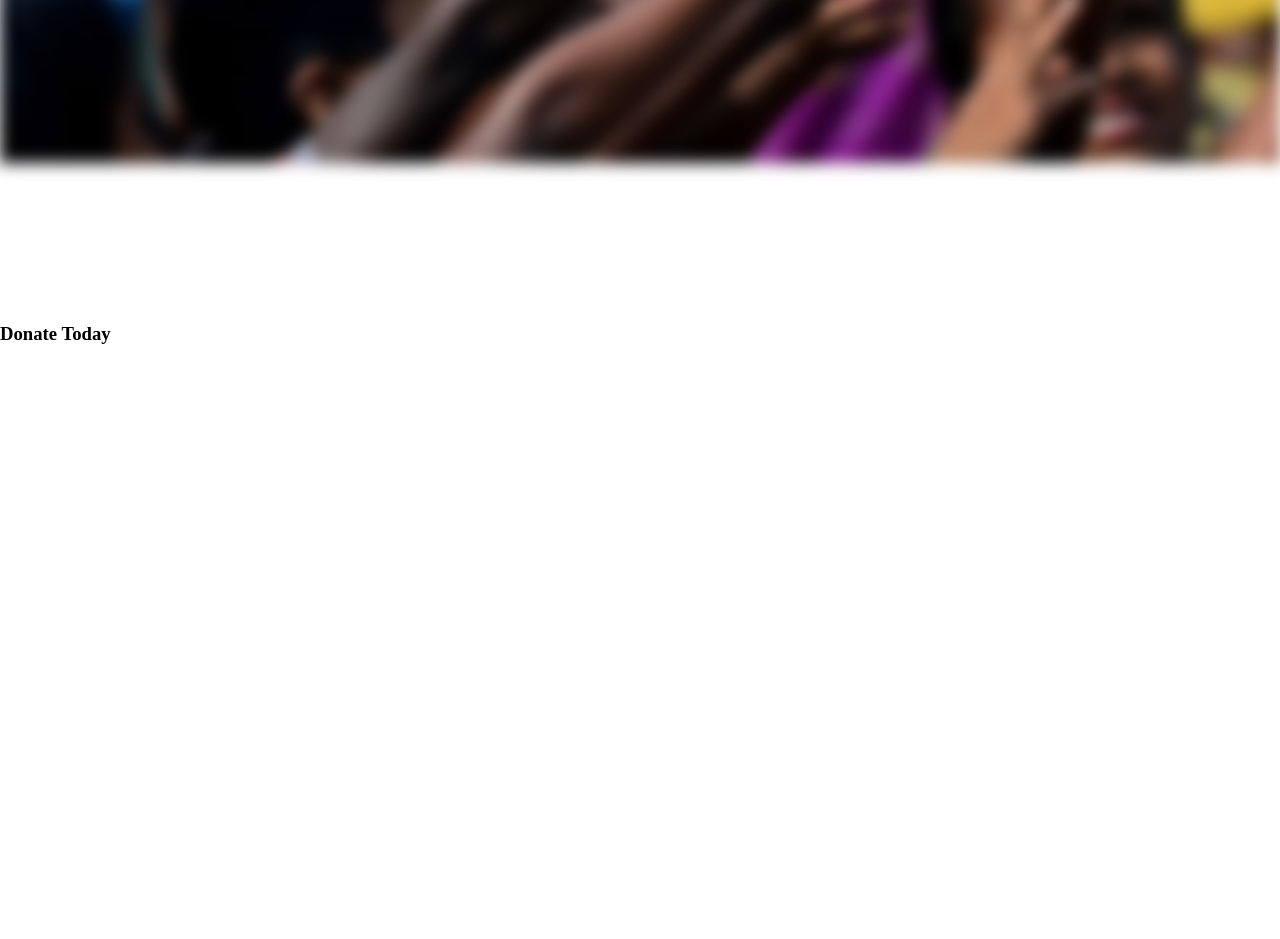
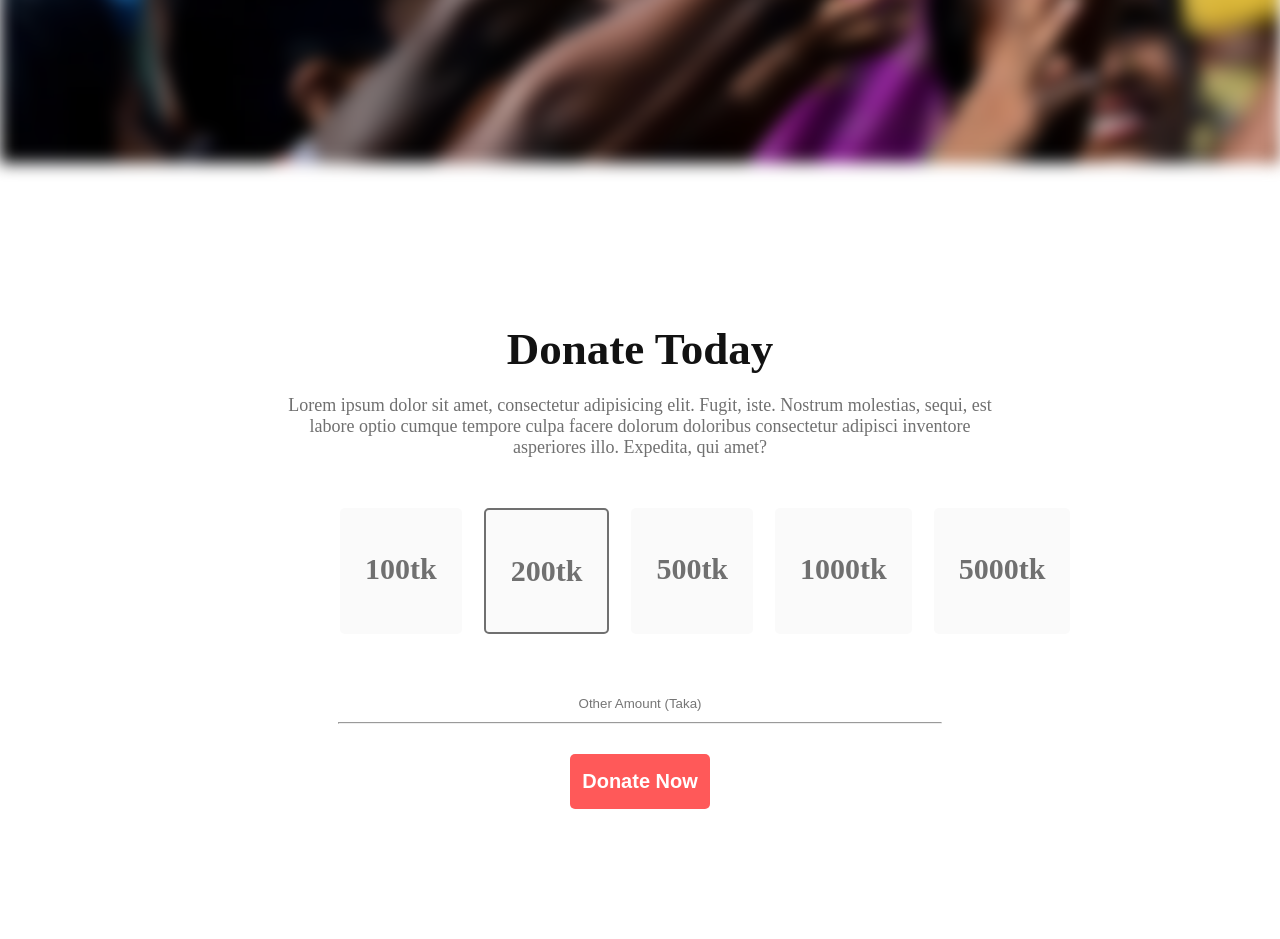
Before and after one commit to Omar-Kaiyum-Nayeem/practice-repo, a plain HTML site: page index.html in a window 1280 px wide. Shown: the part 537-1476 px from the top of the page. Before the commit the page ends 882 px from the top, so only its background shows below. Drawn offline with Linux system fonts and the light colour scheme.

Commit message:
donate part added

```diff
--- a/index.html
+++ b/index.html
@@ -11,14 +11,47 @@
       <nav>
         <div class="bg-image"></div>
         <div class="bg-header">
-            <h1 class="bg-heading">Let’s Help Those Who Are More In Need</h1>
-            <p class="bg-paragraph">Lorem ipsum dolor sit amet, usu cu esse possit referrentur, at eam falli deterruisset. No duo populo animal noluisse, enim</p>
-            <p class="button-center"><button class="donate">Donate Now</button></p>
+          <h1 class="bg-heading">Let’s Help Those Who Are More In Need</h1>
+          <p class="bg-paragraph">
+            Lorem ipsum dolor sit amet, usu cu esse possit referrentur, at eam
+            falli deterruisset. No duo populo animal noluisse, enim
+          </p>
+          <p class="button-center">
+            <button class="donate">Donate Now</button>
+          </p>
         </div>
       </nav>
     </header>
     <main>
-        <h3>Donate Today</h3>
+      <section>
+        <h3 class="donate-today">Donate Today</h3>
+        <p class="donate-today-description">
+          Lorem ipsum dolor sit amet, consectetur adipisicing elit. Fugit, iste.
+          Nostrum molestias, sequi, est labore optio cumque tempore culpa facere
+          dolorum doloribus consectetur adipisci inventore asperiores illo.
+          Expedita, qui amet?
+        </p>
+        <div class="amount">
+          <p>100tk</p>
+          <p id="selected-amount">200tk</p>
+          <p>500tk</p>
+          <p>1000tk</p>
+          <p>5000tk</p>
+        </div>
+        <p class="input-center">
+          <input
+            class="other-amount"
+            type="text"
+            name=""
+            id=""
+            placeholder="Other Amount (Taka)"
+          />
+        </p>
+        <hr class="horizontal-line" />
+        <p class="button-center">
+          <button class="donate-1">Donate Now</button>
+        </p>
+      </section>
     </main>
     <footer></footer>
   </body>
--- a/style/style.css
+++ b/style/style.css
@@ -35,11 +35,7 @@
   margin-top: 20px;
 }
 
-/* donation part */
-
 .donate {
-  width: 150px;
-  height: 35px;
   font-weight: 600;
   font-size: 20px;
   color: #ffffff;
@@ -47,9 +43,85 @@
   border-radius: 5px;
   text-align: center;
   border-style: none;
+  padding: 16px 12px;
 }
 
-.button-center{
-    margin-top: 30px;
-    text-align: center;
+.button-center {
+  margin-top: 30px;
+  text-align: center;
 }
+
+/* donation part */
+
+.donate-today {
+  font-weight: 700;
+  font-size: 45px;
+  text-align: center;
+  color: #121212;
+  margin-bottom: 20px;
+}
+
+.donate-today-description {
+  font-weight: 400;
+  font-size: 18px;
+  text-align: center;
+  color: #707070;
+  padding: 0 275px;
+  margin-bottom: 50px;
+}
+
+.amount {
+  display: flex;
+  gap: 22px;
+  justify-content: space-around;
+  padding: 0 340px;
+}
+
+.amount p {
+  background: #fafafa;
+  border-radius: 5px;
+  padding: 44px 25px;
+  font-weight: 700;
+  font-size: 30px;
+  text-align: center;
+  color: #707070;
+  margin-bottom: 60px;
+}
+
+#selected-amount {
+  background: #fafafa;
+  border-radius: 5px;
+  padding: 44px 25px;
+  font-weight: 700;
+  font-size: 30px;
+  text-align: center;
+  color: #707070;
+  border: 2px solid #707070;
+}
+
+.other-amount {
+  border: none;
+  text-align: center;
+  color: #b3b3b3;
+}
+
+.input-center {
+  text-align: center;
+  margin-bottom: 10px;
+}
+.horizontal-line {
+  margin: 0 338px;
+  margin-bottom: 30px;
+}
+
+.donate-1 {
+  font-weight: 600;
+  font-size: 20px;
+  color: #ffffff;
+  background: #ff5959;
+  border-radius: 5px;
+  text-align: center;
+  border-style: none;
+  padding: 16px 12px;
+  margin-bottom: 130px;
+}
```
